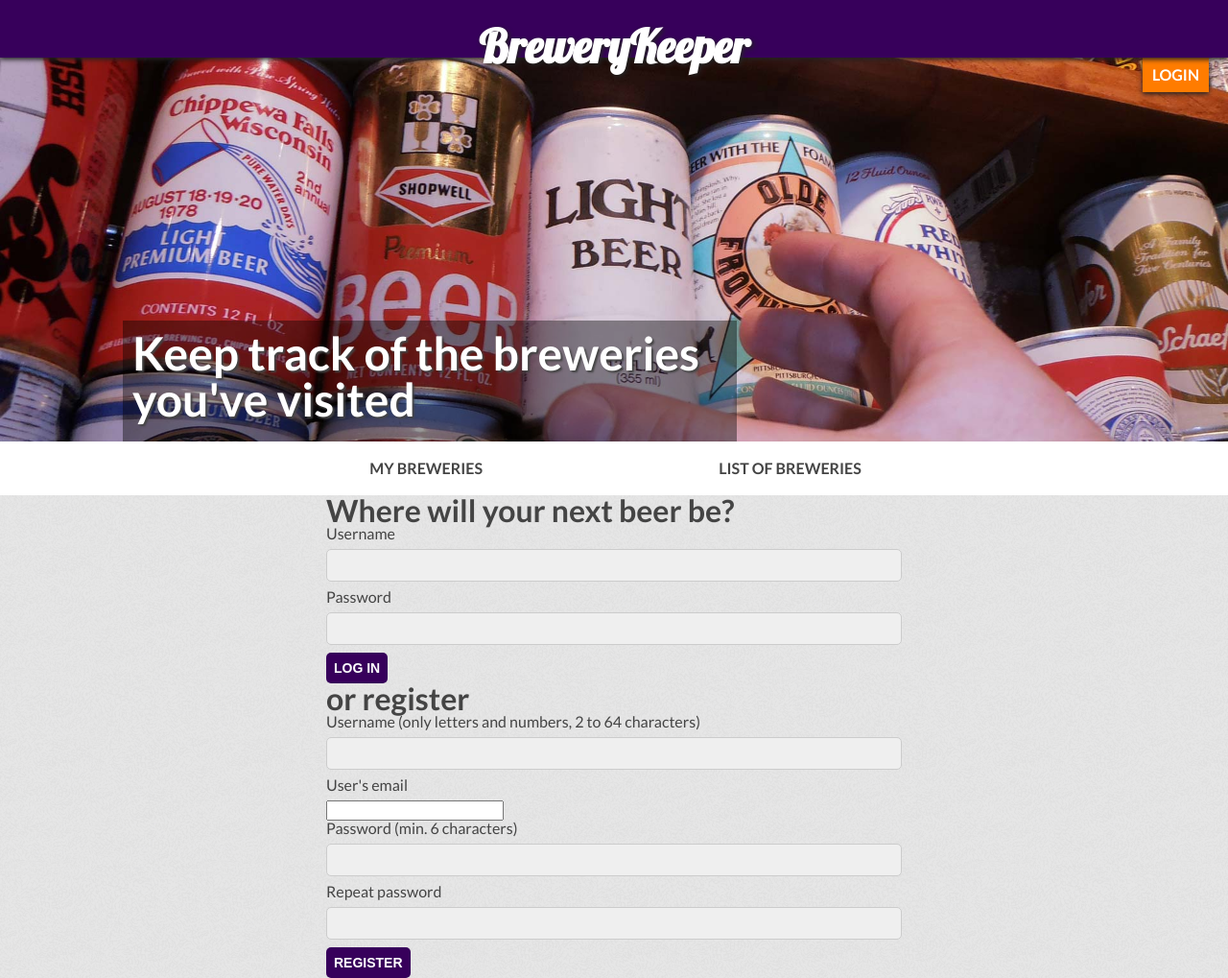
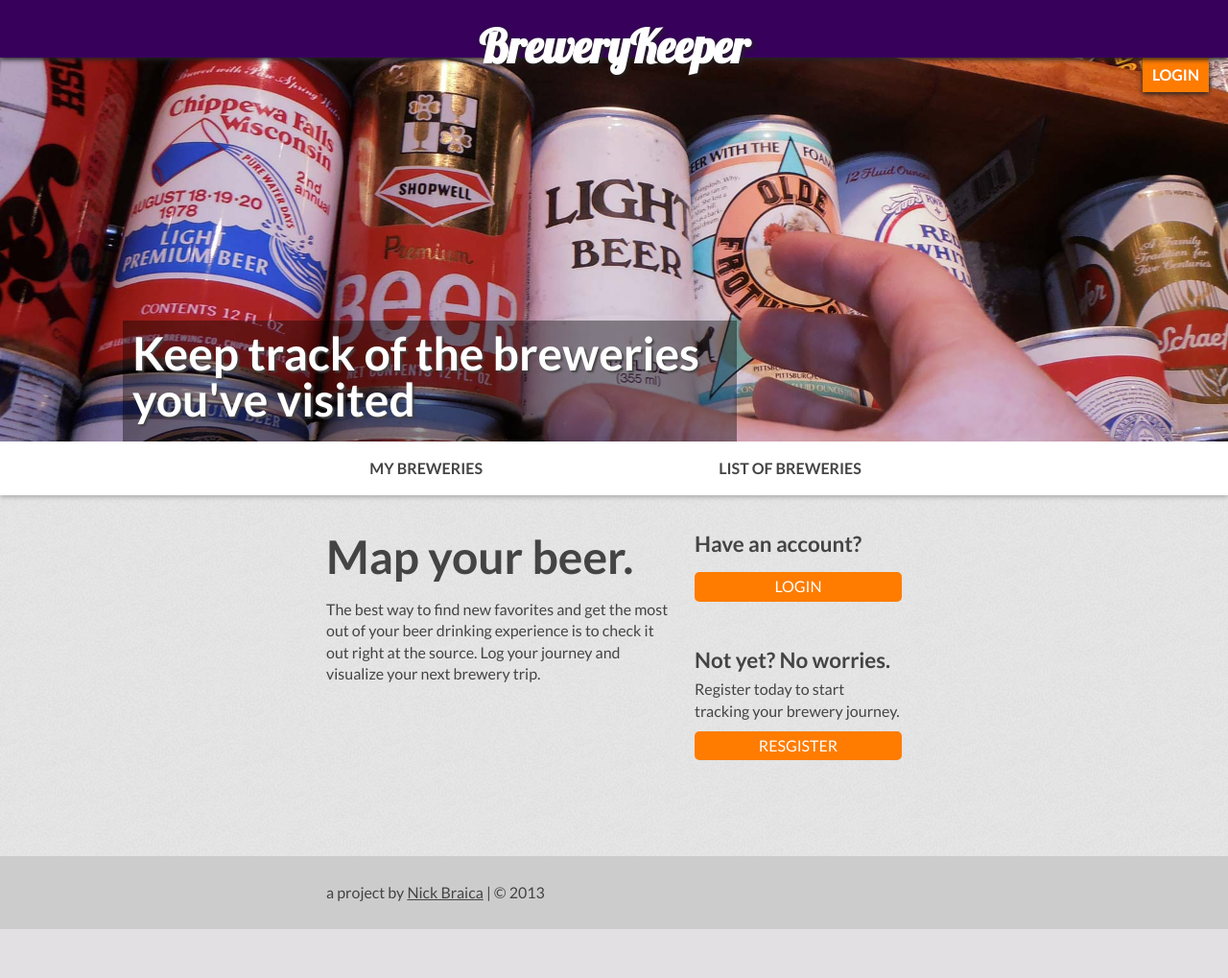
Before and after one commit to braican/neighbrewhood, a PHP site: page / in a window 1280 px wide. Shown: the whole page at 96% size. After the commit the page ends 968 px from the top, so only its background shows below. Run offline with PHP 8.4, Linux system fonts and the light colour scheme; some libraries are stand-ins or nearby versions.

Commit message:
added homepage styles and some copy. solidified ajax login/registration

```diff
--- a/add-brewery.php
+++ b/add-brewery.php
@@ -1,5 +1,5 @@
 
-<?php include('includes/header.html'); ?>
+<?php include('includes/header.php'); ?>
 	<div>
 		<!-- <h1>Add a brewery</h1> -->
 		<form id="insert-brewery" action="util/insert-brewery.php">
@@ -69,4 +69,4 @@
 
 	<div class="success-text"></div>
 
-<?php include('includes/footer.html'); ?>
+<?php include('includes/footer.php'); ?>
--- a/brewery-list.php
+++ b/brewery-list.php
@@ -1,5 +1,5 @@
 
-<?php include('includes/header.html'); ?>
+<?php include('includes/header.php'); ?>
 
 	<div class="brewery-list">
 		<?php include("util/get-breweries.php"); ?>
@@ -7,4 +7,4 @@
 
 	<div class="success-text"></div>
 
-<?php include('includes/footer.html'); ?>
+<?php include('includes/footer.php'); ?>
--- a/css/style.css
+++ b/css/style.css
@@ -8,6 +8,7 @@
  * purple 		- #37005b
  * dark purple 	- #1e0042
  * orange 		- #ff7c00
+ * dark orange  - #e66300
  * text 		- #444
  */
 
@@ -106,13 +107,23 @@ a {
 	font-size:100%;
 	vertical-align:baseline;
 	background:transparent;
+	color: #444;
 }
 
 h1{
 	font-size: 3em;
+	padding-bottom: 20px;
 }
 h2{
 	font-size: 2em;
+	padding-bottom: 10px;
+}
+h3{
+	font-size: 1.4em;
+	padding-bottom: 8px;
+}
+p{
+	line-height: 1.4em;
 }
 
 /* ======================
@@ -122,9 +133,11 @@ h2{
 label{
 	margin-bottom: 8px;
 	display: block;
+	font-size: .8em;
 }
 input[type=text],
-input[type=password]{
+input[type=password],
+input[type=email]{
 	padding: 8px;
 	-webkit-border-radius: 5px;
 	-moz-border-radius: 5px;
@@ -173,6 +186,42 @@ input[type=submit]:hover{
 }
 
 /* ======================
+   --slidedowns
+   ====================== */
+.slidedown{
+	margin-bottom: 50px;
+}
+.slidedown .drawer{
+	display: none;
+}
+.slidedown form{
+	margin-top: 20px;
+}
+.slidedown-trigger{
+	cursor: pointer;
+	text-align: center;
+	background: #ff7c00;
+	color: #fff;
+	padding: 4px 0;
+	-webkit-border-radius: 5px;
+	-moz-border-radius: 5px;
+	border-radius: 5px;
+	margin-top: 10px;
+	text-transform: uppercase;
+	-webkit-transition: all .2s linear;
+	-o-transition: all .2s linear;
+	-moz-transition: all .2s linear;
+	transition: all .2s linear;
+}
+.slidedown-trigger:hover{
+	background: #E66300;
+	-webkit-transition: all .2s linear;
+	-o-transition: all .2s linear;
+	-moz-transition: all .2s linear;
+	transition: all .2s linear;
+}
+
+/* ======================
    --header
    ====================== */
 #banner{
@@ -195,6 +244,8 @@ input[type=submit]:hover{
 	position: relative;
 	top: 24px;
 	font-family: 'Lobster', sans-serif;
+	width: 360px;
+	margin: 0 auto;
 }
 .banner-container{
 	width: 100%;
@@ -260,12 +311,19 @@ input[type=submit]:hover{
 	padding: 8px 0;
 }
 
-.register-modal{
+.register-slideout{
 	float: right;
 }
 .error-messages{
 	display: none;
 	padding-top: 10px;
+}
+.reg-errors{
+	margin-bottom: 10px;
+}
+.try-again{
+	color: #c00;
+	margin-bottom: 10px;
 }
 
 /* ======================
@@ -274,6 +332,9 @@ input[type=submit]:hover{
 nav{
 	width: 100%;
 	background: #fff;
+	-webkit-box-shadow: 0 2px 5px #aaa;
+	-moz-box-shadow: 0 2px 5px #aaa;
+	box-shadow: 0 2px 5px #aaa;
 }
 nav ul {
 	list-style:none;
@@ -304,7 +365,18 @@ nav ul li a:hover{
 /* ======================
    --homepage
    ====================== */
+.welcome{
+	margin-top: 40px;
+	float: left;
+	width: 60%;
+	margin-right: 4%;
+}
 
+.login-container{
+	margin-top: 40px;
+	float: left;
+	width: 36%;
+}
 
 /* ======================
    --all breweries list
@@ -474,6 +546,15 @@ nav ul li a:hover{
 	float: right;
 }
 
+/* ======================
+   --footer
+   ====================== */
+footer{
+	margin-top: 50px;
+	background-color: #ccc;
+	padding: 30px 0;
+}
+
 /* ================================================
    --utility
    ================================================ */
--- a/includes/footer.html
+++ b/includes/footer.php
@@ -1,5 +1,10 @@
 
 	</div><!-- .container -->
+	<footer>
+		<div class="footer-container wrapper">
+			<span>a project by <a href="http://braican.com" target="_blank">Nick Braica</a> | &copy; <?php echo date('Y'); ?></span>
+		</div>
+	</footer>
 	<script src="//ajax.googleapis.com/ajax/libs/jquery/1.9.1/jquery.min.js"></script>
 	<script src="js/jquery-ui.min.js"></script>
 	<script src="js/brewerykeeper.js"></script>
--- /dev/null
+++ b/includes/loggedin-index.php
@@ -0,0 +1 @@
+<h2>Welcome back</h2>
--- a/includes/login-navigation.php
+++ b/includes/login-navigation.php
@@ -28,7 +28,7 @@
 			    <input id="login_input_username" class="login_input" type="text" name="user_name" required placeholder="username"/>
 			    <input id="login_input_password" class="login_input" type="password" name="user_password" autocomplete="off" required placeholder="password" />
 			    <input type="submit"  name="login" value="Log in" />
-			    <span class="register-modal"><a href="#">or register</a></span>
+			    <span class="register-slideout"><a href="#">or register</a></span>
 			</form>
 			<div class="error-messages"></div>
 		</div>
--- a/index.php
+++ b/index.php
@@ -1,37 +1,46 @@
 
-<?php include('includes/header.html'); ?>
-	<div class="welcome wrapper">
-		<h2>Where will your next beer be?</h2>
-		<p></p>
-	</div>
+<?php include('includes/header.php'); ?>
+	<div class="wrapper clearfix">
+		<div class="welcome">
+			<h1>Map your beer.</h1>
+			<p>The best way to find new favorites and get the most out of your beer drinking experience is to check it out right at the source. Log your journey and visualize your next brewery trip.</p>
+		</div><!-- .welcome -->
 
-	<div class="login-container wrapper">
+		<div class="login-container">
 
 			<?php if($login->isUserLoggedIn() == true) : ?>
 
-			<h1>welcome <?php echo $_SESSION['user_name']; ?></h1>
+				<?php include('includes/loggedin-index.php'); ?>
 			<?php else : ?>
 
+				<div class="slidedown">
+					<h3>Have an account?</h3>
+					<p class="slidedown-trigger">Login</p>
+					<div class="drawer">
 						<!-- login form box -->
 						<form method="post" action="util/login.php" id="loginform">
-			    <label for="login_input_username">Username</label>
-			    <input id="login_input_username" class="login_input" type="text" name="user_name" required />
-			    <label for="login_input_password">Password</label>
-			    <input id="login_input_password" class="login_input" type="password" name="user_password" autocomplete="off" required />
+						    <input class="login_input" type="text" name="user_name" required placeholder="username"/>
+						    <input class="login_input" type="password" name="user_password" autocomplete="off" required placeholder="password" />
 						    <input type="submit"  name="login" value="Log in" />
 						</form>
+					</div><!-- .drawer -->
+				</div><!-- .slidedown -->
 
 				<!-- register -->
-			<h2>or register</h2>
+				<div class="slidedown" id="registration-form">
+					<h3>Not yet? No worries.</h3>
+					<p>Register today to start tracking your brewery journey.</p>
+					<p class="slidedown-trigger">Resgister</p>
+					<div class="drawer">
 						<!-- register form -->
 						<form method="post" name="registerform" id="registerform">
 
 						    <!-- the user name input field uses a HTML5 pattern check -->
-			    <label for="login_input_username">Username (only letters and numbers, 2 to 64 characters)</label>
-			    <input id="login_input_username" class="login_input" type="text" pattern="[a-zA-Z0-9]{2,64}" name="user_name" required />
+						    <label for="login_input_username">Desired username</label>
+						    <input id="login_input_username" class="login_input" type="text" pattern="[a-zA-Z0-9]{2,64}" name="user_name" required  />
 
 						    <!-- the email input field uses a HTML5 email type check -->
-			    <label for="login_input_email">User's email</label>
+						    <label for="login_input_email">email</label>
 						    <input id="login_input_email" class="login_input" type="email" name="user_email" required />
 
 						    <label for="login_input_password_new">Password (min. 6 characters)</label>
@@ -39,11 +48,14 @@
 
 						    <label for="login_input_password_repeat">Repeat password</label>
 						    <input id="login_input_password_repeat" class="login_input" type="password" name="user_password_repeat" pattern=".{6,}" required autocomplete="off" />
+
 						    <input type="submit"  name="register" value="Register" />
 
 						</form>
+					</div><!-- .drawer -->
+				</div><!-- .slidedown -->
 			<?php endif; ?>
 		</div>
+	</div><!-- .wrapper -->
 
-
-<?php include('includes/footer.html'); ?>
+<?php include('includes/footer.php'); ?>
--- a/js/brewerykeeper.js
+++ b/js/brewerykeeper.js
@@ -13,7 +13,7 @@ $(document).ready(function(){
 	});
 
 	// -------------------------------
-	// login ui
+	// login ux
 	//
 
 	// at the start, get the height of the acount-links
@@ -48,9 +48,43 @@ $(document).ready(function(){
 		});
 	});
 
+	// start the login prompt above so it can slide down
+	//  on page load
 	$('.login-prompt').animate({
 		'top' : '0px'
 	});
+
+	// register
+	$('.register-slideout').on('click', function(e){
+		e.preventDefault();
+		var offset = $('#registration-form').offset().top;
+		console.log(offset);
+		$('html, body').animate({scrollTop : offset}, 400, function(){
+			$('#registration-form .drawer').addClass('opendrawer').slideDown(400, function(){
+				$('html, body').animate({scrollTop : offset});
+			});
+		});
+	});
+
+
+	// -------------------------------
+	// slidedown interaction
+	//
+	$('.slidedown-trigger').on('click', function(e){
+		e.preventDefault();
+		var $t = $(this).siblings('.drawer');
+		if(!$(this).siblings('.drawer').hasClass('opendrawer')){
+			if($('.slidedown .opendrawer').length > 0){
+				$('.slidedown .opendrawer').slideUp(400, function(){
+					$('.slidedown .drawer').removeClass('opendrawer');
+					$t.slideDown().addClass('opendrawer');
+				});
+			} else {
+				$t.slideDown().addClass('opendrawer');
+			}
+		}
+	});
+
 
 	// -------------------------------
 	// FORMS
@@ -91,7 +125,9 @@ $(document).ready(function(){
 			success : function(data){
 				console.log(data);
 				if(data == 1){
-					$('.login-container').html(data);
+					$('.login-container').hide().load('includes/loggedin-index.php', function(){
+						$(this).fadeIn();
+					});
 					$('.account-links').animate({
 						'top' : '-' + accountLinksHeight + 'px'
 					}, 400, function(){
--- a/my-breweries.php
+++ b/my-breweries.php
@@ -1,5 +1,5 @@
 
-<?php include('includes/header.html'); ?>
+<?php include('includes/header.php'); ?>
 
 	<?php if ($login->isUserLoggedIn() == true) : ?>
 
@@ -45,4 +45,4 @@
 		</form>
 	<?php endif; ?>
 
-<?php include('includes/footer.html'); ?>
+<?php include('includes/footer.php'); ?>
--- a/util/classes/Registration.php
+++ b/util/classes/Registration.php
@@ -50,7 +50,7 @@ class Registration {
 
         } elseif ($_POST['user_password_new'] !== $_POST['user_password_repeat']) {
 
-            $this->errors[] = "Password and password repeat are not the same";
+            $this->errors[] = "Passwords don't match";
 
         } elseif (strlen($_POST['user_password_new']) < 6) {
 
```
Also changed, not shown: util/register.php (+39 -9 lines), includes/header.php (renamed from includes/header.html). Lines whose indentation alone changed are shown as unchanged.
